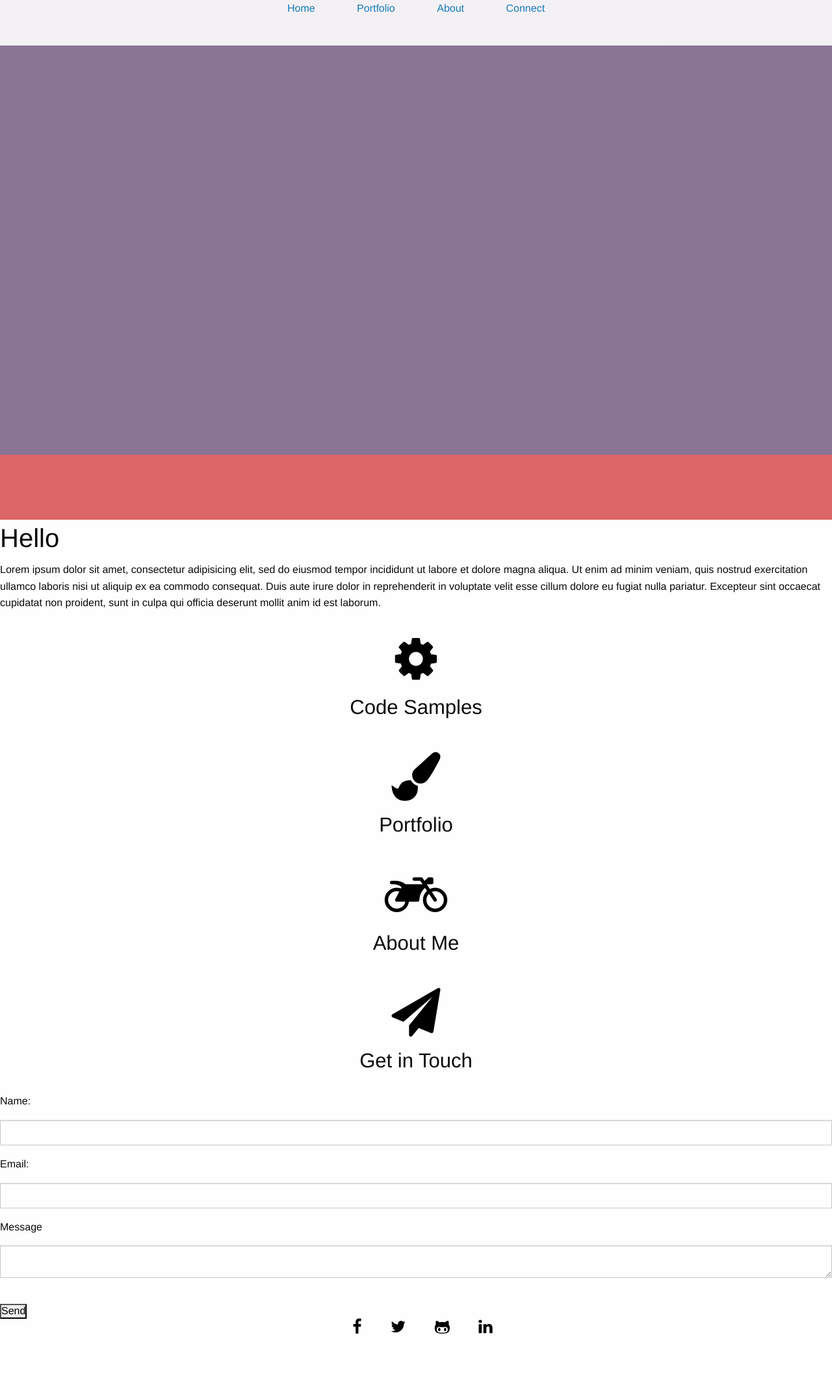
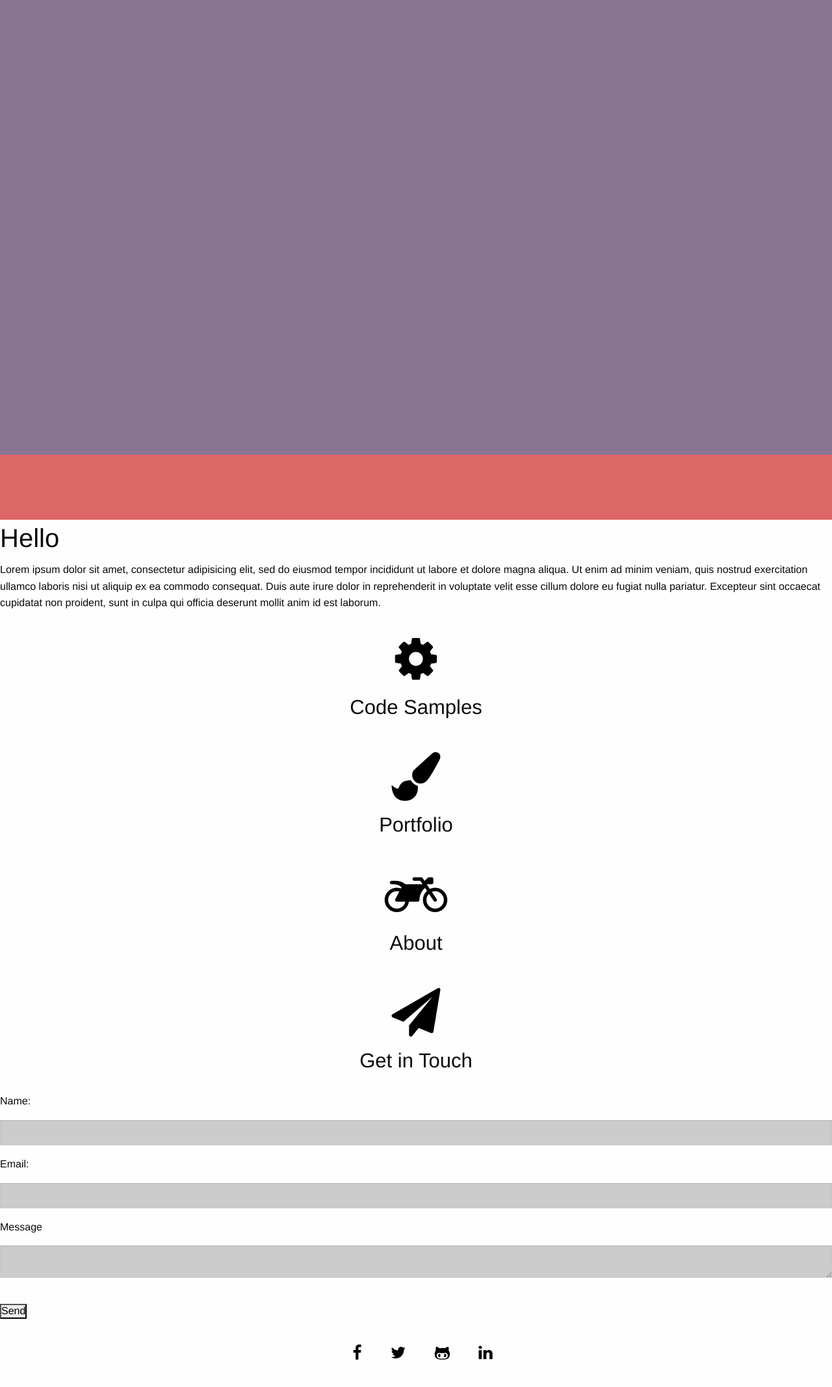
Before and after one commit to emjo91/port-revamp, a PHP site: page / in a window 1280 px wide. Shown: the whole page at 65% size. Before the commit the page ends 2053 px from the top, so only its background shows below. Run offline with PHP 8.4, Linux system fonts and the light colour scheme; some libraries are stand-ins or nearby versions.

Commit message:
added animation to the nav, added shadow to the nav, started styling the forms

```diff
--- a/css/main.css
+++ b/css/main.css
@@ -24,18 +24,17 @@
     #nav-menu ul li {
       display: inline-block;
       margin: 0px 5px;
-      list-style: none; }
+      list-style: none;
+      line-height: 70px; }
       #nav-menu ul li a {
         padding: 10px 25px;
         text-decoration: none; }
 
-#footer-nav {
-  height: 70px; }
 #footer-nav ul {
   text-align: center; }
   #footer-nav ul li {
     display: inline-block;
-      margin: 0 20px; }
+    margin: 40px 20px; }
     #footer-nav ul li a {
       text-decoration: none; }
 #footer-nav i {
@@ -61,6 +60,12 @@
   #page-buttons .columns .content-area {
     text-align: center; }
 
+.go-ghost {
+  display: none; }
+
+.expose {
+  display: block; }
+
 /* Global */
 * {
   margin: 0;
@@ -72,9 +77,20 @@ body {
 i {
   transition: ease, 0.4s; }
 
+.nav-shadow, #nav-menu {
+  -webkit-box-shadow: 0 8px 6px -6px rgba(0, 0, 0, 0.2);
+  -moz-box-shadow: 0 8px 6px -6px rgba(0, 0, 0, 0.2);
+  box-shadow: 0 8px 6px -6px rgba(0, 0, 0, 0.2); }
+
 /* Grid */
 @media (min-width: 642px) {
   #page-buttons i {
     font-size: 75px; } }
+form input:not([type=submit]), form textarea {
+  width: 100%;
+  padding: 10px;
+  border: 0;
+  outline: 0;
+  background-color: #ccc; }
 
 /*# sourceMappingURL=main.css.map */
--- a/index.html
+++ b/index.html
@@ -1,14 +1,22 @@
 <head>
+    <!-- Stylesheet -->
     <link rel="stylesheet" href="css/main.css" type="text/css" media="screen">
 
+    <!-- Font Awesome -->
     <link rel="stylesheet" href="css/font-awesome-4.3.0/css/font-awesome.css" type="text/css">
 
+    <!-- Foundation -->
     <link rel="stylesheet" href="css/foundation-5.5.2.custom/css/foundation.css" type="text/css" media="screen">
+
+    <!-- jQuery -->
+    <script src="http://ajax.googleapis.com/ajax/libs/jquery/1.9.1/jquery.min.js"></script>
+
+    <script type="text/javascript" src="js/main.js"></script>
 
 </head>
 <body class="home">
 <header id="header">
-    <nav id="nav-menu">
+    <nav id="nav-menu" class="go-ghost">
         <ul>
             <li><a href="#">Home</a></li>
             <li><a href="#">Portfolio</a></li>
@@ -47,7 +55,7 @@
             <div class="columns small-12 medium-6 large-3">
                 <div class="content-area">
                     <a href="#"><i class="fa fa-motorcycle"></i></a>
-                    <h3>About Me</h3>
+                    <h3>About</h3>
                 </div>
             </div>
             <div class="columns small-12 medium-6 large-3">
@@ -64,14 +72,23 @@
             <div class="column">
                 <div class="content-area">
                     <form action="action_page.php">
+                        <div class="row">
+                            <div class="columns small-12 medium-6">
                                 <p>Name:</p>
                                 <input type="text" name="firstname">
+                            </div>
+                            <div class="columns small-12 medium-6">
                                 <p>Email:</p>
                                 <input type="text" name="email">
+                            </div>
+                            <div class="columns small-12">
                                 <p>Message</p>
                                 <textarea name="message"></textarea>
+
                                 <br />
                                 <input type="submit" value="Send">
+                            </div>
+                        </div>
                     </form>
                 </div>
             </div>
--- /dev/null
+++ b/js/main.js
@@ -0,0 +1,17 @@
+$(document).ready(function() {
+    var $window = $(window),
+        $navMenu = $('#nav-menu');
+
+    console.log($navMenu);
+
+    $window.scroll(function(){
+        if ($window.scrollTop() > 200) {
+            $navMenu.addClass('expose');
+            $navMenu.removeClass('go-ghost');
+        } else {
+            $navMenu.addClass('go-ghost');
+            $navMenu.removeClass('expose');
+        }
+    });
+
+});
--- /dev/null
+++ b/scss/global/_forms.scss
@@ -0,0 +1,17 @@
+form {
+    input:not([type=submit]), textarea {
+        width: 100%;
+        padding: 10px;
+        border: 0;
+        outline: 0;
+        background-color: #ccc;
+    }
+
+    input[type=text] {
+
+    }
+
+    textarea {
+
+    }
+}
--- a/scss/global/_utility.scss
+++ b/scss/global/_utility.scss
@@ -11,4 +11,10 @@ i {
     transition: ease, 0.4s;
 }
 
+.nav-shadow {
+    -webkit-box-shadow: 0 8px 6px -6px rgba(#000, 0.2);
+    -moz-box-shadow: 0 8px 6px -6px rgba(#000, 0.2);
+    box-shadow: 0 8px 6px -6px rgba(#000, 0.2);
+}
+
 /* Grid */
--- a/scss/main.scss
+++ b/scss/main.scss
@@ -9,3 +9,4 @@
 @import 'global/_text';
 @import 'global/_utility';
 @import 'global/_media-queries';
+@import 'global/_forms';
--- a/scss/partials/_home.scss
+++ b/scss/partials/_home.scss
@@ -23,3 +23,11 @@
         }
     }
 }
+
+.go-ghost {
+    display: none;
+}
+
+.expose {
+    display: block;
+}
--- a/scss/partials/_nav.scss
+++ b/scss/partials/_nav.scss
@@ -1,4 +1,5 @@
 #nav-menu {
+    @extend .nav-shadow;
     position: fixed;
     z-index: 2;
     right: 0;
@@ -14,6 +15,7 @@
             display: inline-block;
             margin: 0px 5px;
             list-style: none;
+            line-height: 70px;
 
             a {
                 padding: 10px 25px;
@@ -24,14 +26,14 @@
 }
 
 #footer-nav {
-    height: 70px;
+//    height: 70px;
 
     ul {
         text-align: center;
 
         li {
             display: inline-block;
-            margin: 0 20px;
+            margin: 40px 20px;
 
             a {
                 text-decoration: none;
```
Also changed, not shown: 1 other file. Lines whose indentation alone changed are shown as unchanged.
